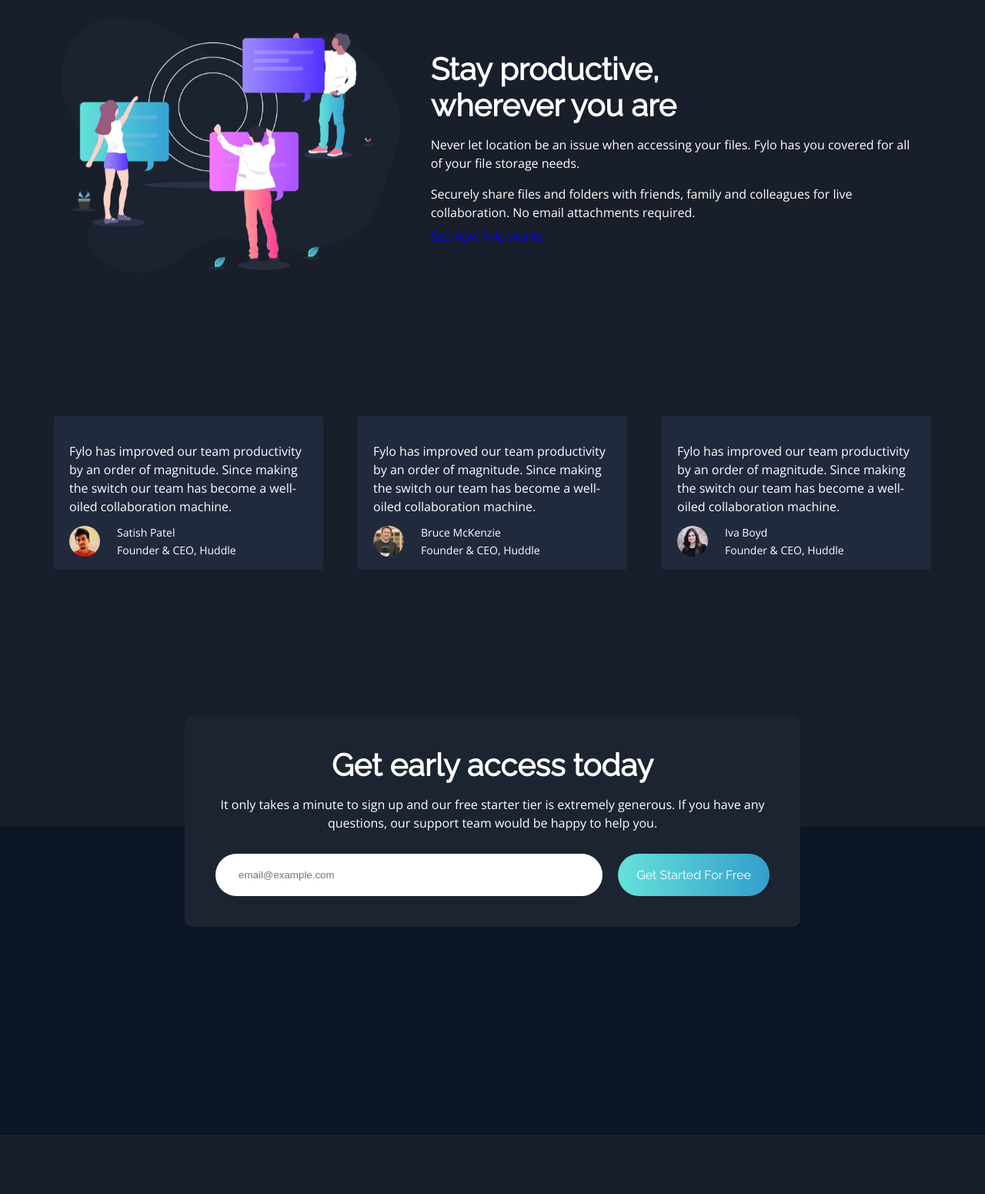
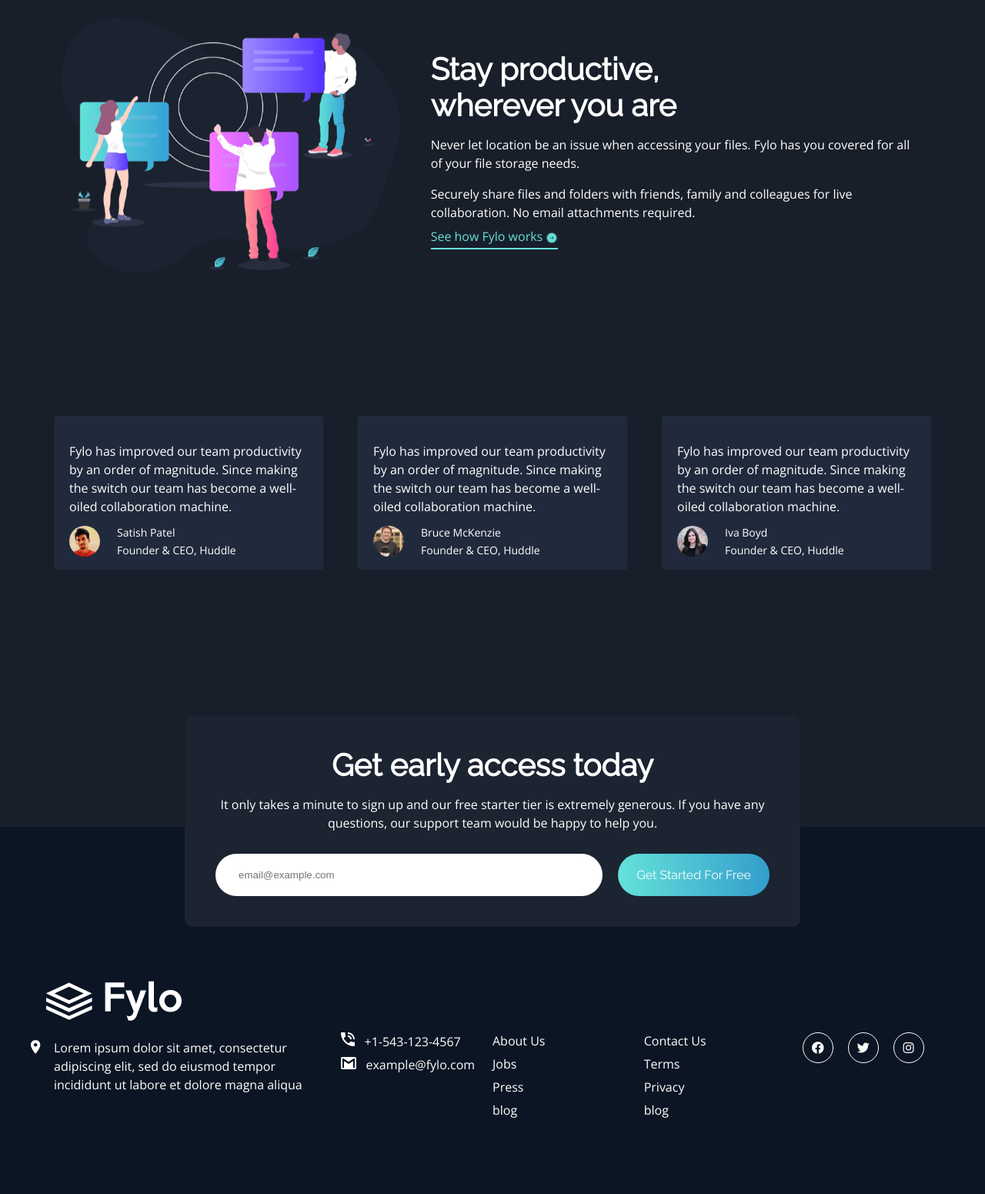
Before and after one commit to miladxdev/fylo-landingpage, a plain HTML site: page index.html in a window 1280 px wide. Shown: the part 1838-3389 px from the top of the page at 77% size. Before the commit the page ends 3312 px from the top, so only its background shows below. Drawn offline with nearby package versions, Linux system fonts and the light colour scheme.

Commit message:
footer section

```diff
--- a/index.html
+++ b/index.html
@@ -14,6 +14,8 @@
     <!-- <link rel="preconnect" href="https://fonts.googleapis.com" />
     <link rel="preconnect" href="https://fonts.gstatic.com" crossorigin /> -->
     <link href="https://fonts.googleapis.com/css2?family=Open+Sans&display=swap" rel="stylesheet" />
+    <!-- fontawesome cdn -->
+    <link rel="stylesheet" href="https://cdnjs.cloudflare.com/ajax/libs/font-awesome/5.15.3/css/all.min.css" />
     <title>Fylo</title>
 
     <!-- Feel free to remove these styles or customise in your own stylesheet 👍 -->
@@ -97,7 +99,10 @@
             </h1>
             <p>Never let location be an issue when accessing your files. Fylo has you covered for all of your file storage needs.</p>
             <p>Securely share files and folders with friends, family and colleagues for live collaboration. No email attachments required.</p>
-            <a class="productive-link" href="#">See how Fylo works</a>
+            <span class="productive-link">
+              <a href="#">See how Fylo works</a>
+              <img src="img/icon-arrow.svg" alt="icon" style="transform: translateY(4px)" />
+            </span>
           </div>
         </div>
       </div>
@@ -155,6 +160,47 @@
       </div>
     </section>
 
-    <footer></footer>
+    <footer>
+      <div class="wrap">
+        <div class="footer-logo">
+          <img src="img/logo.svg" alt="logo" />
+        </div>
+        <div class="footer-row">
+          <div class="footer-col" style="flex: 2">
+            <p style="position: relative">
+              <img src="img/icon-location.svg" alt="icon" class="footer-icon" style="position: absolute; left: -30px; top: 10px" />
+              Lorem ipsum dolor sit amet, consectetur adipiscing elit, sed do eiusmod tempor incididunt ut labore et dolore magna aliqua
+            </p>
+          </div>
+
+          <div class="footer-col">
+            <div class="footer-item"><img class="footer-icon" src="img/icon-phone.svg" alt="icon" /> +1-543-123-4567</div>
+            <div class="footer-item"><img class="footer-icon" src="img/icon-email.svg" alt="icon" /> example@fylo.com</div>
+          </div>
+
+          <div class="footer-col">
+            <div class="footer-item">About Us</div>
+            <div class="footer-item">Jobs</div>
+            <div class="footer-item">Press</div>
+            <div class="footer-item">blog</div>
+          </div>
+
+          <div class="footer-col">
+            <div class="footer-item">Contact Us</div>
+            <div class="footer-item">Terms</div>
+            <div class="footer-item">Privacy</div>
+            <div class="footer-item">blog</div>
+          </div>
+
+          <div class="footer-col">
+            <div class="footer-social-container">
+              <span class="footer-social"><i class="fab fa-facebook"></i></span>
+              <span class="footer-social"><i class="fab fa-twitter"></i></span>
+              <span class="footer-social"><i class="fab fa-instagram"></i></span>
+            </div>
+          </div>
+        </div>
+      </div>
+    </footer>
   </body>
 </html>
--- a/style.css
+++ b/style.css
@@ -170,6 +170,13 @@ header {
   width: 100%;
 }
 
+.productive-link {
+  padding-bottom: 4px;
+  border-bottom: 2px solid var(--color-cyan);
+}
+.productive-link a {
+  color: var(--color-cyan);
+}
 .card-container {
   /* border: 1px solid white; */
   margin: 150px 0 50px 0;
@@ -241,6 +248,37 @@ header {
 }
 
 footer {
-  padding: 200px;
+  padding-top: 200px;
   background: var(--bg-footer);
 }
+
+.footer-row {
+  display: flex;
+  justify-content: space-evenly;
+  padding-bottom: 80px;
+}
+
+.footer-col {
+  padding: 10px;
+  flex: 1;
+  /* border: 1px dotted blue; */
+}
+.footer-item {
+  margin-bottom: 8px;
+}
+.footer-icon {
+  padding-right: 8px;
+}
+.footer-social-container {
+  display: flex;
+  justify-content: space-around;
+}
+.footer-social {
+  display: flex;
+  justify-content: center;
+  align-items: center;
+  width: 40px;
+  height: 40px;
+  border: 1px solid white;
+  border-radius: 50px;
+}
```
